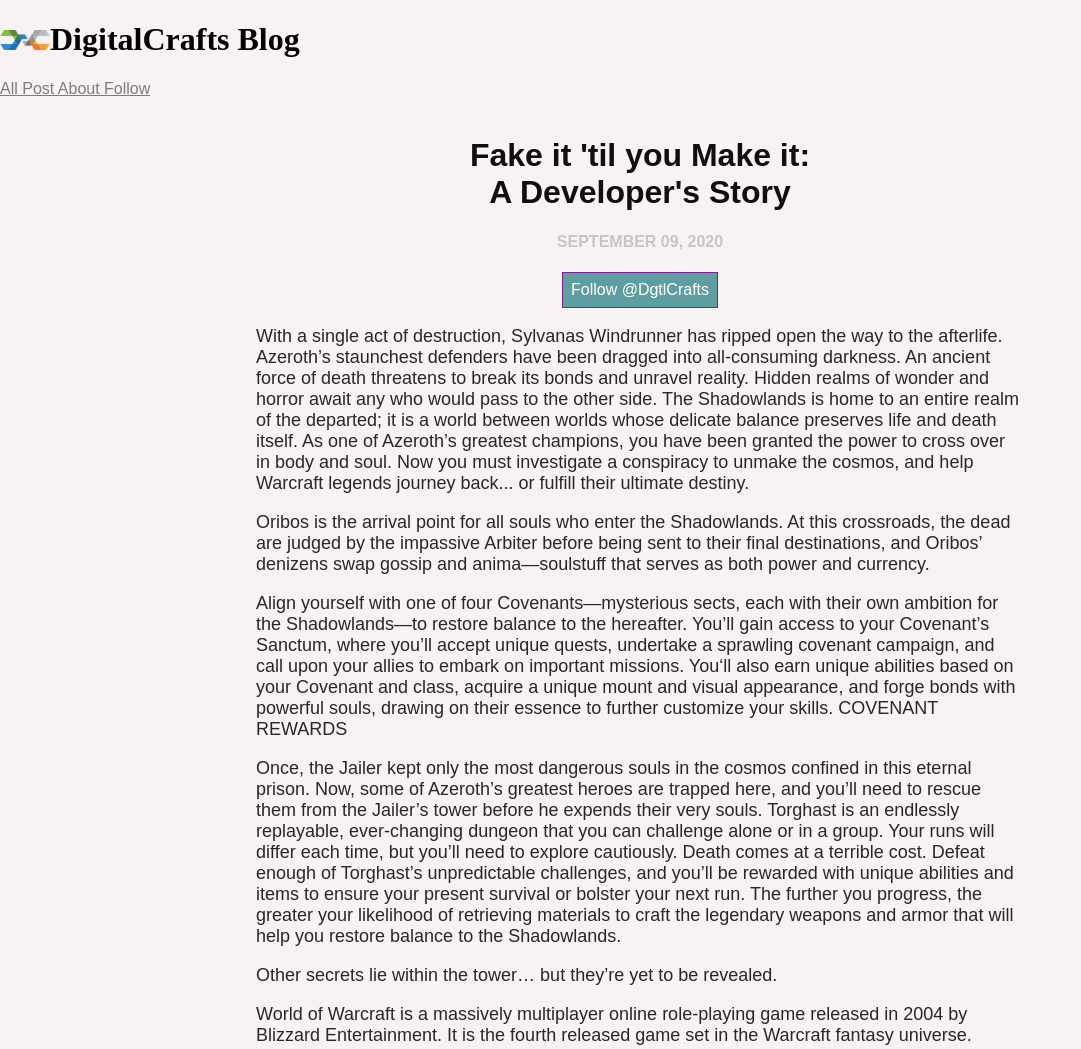
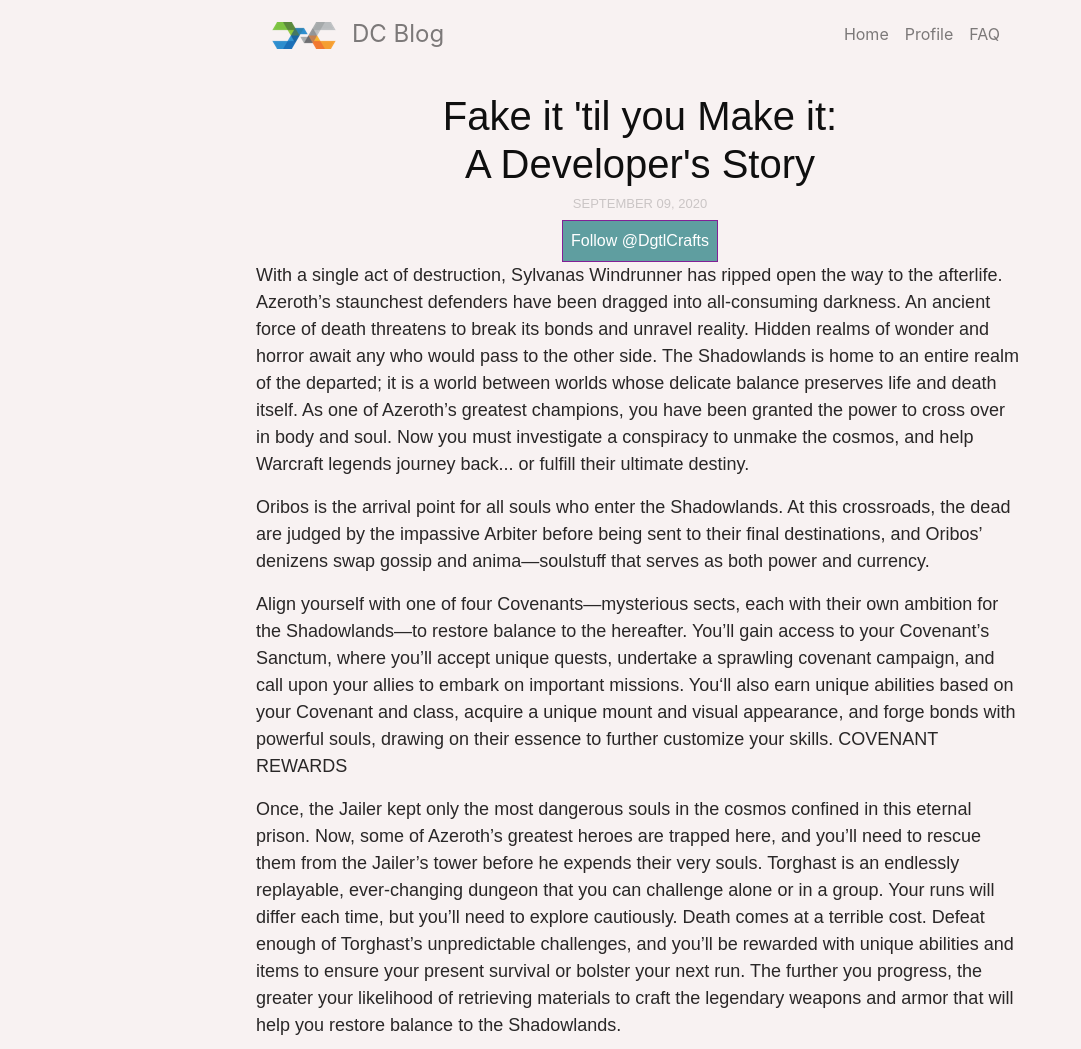
Before and after one commit to William-Thompson12/HTML-CSS-Bootcamp, a plain HTML site: page DC_Blog/DC_Blog.html in a window 1280 px wide. Shown: the top 1049 px of the page, without its empty margins (0-1081 px from the left). Drawn offline with nearby package versions, Linux system fonts and the light colour scheme.

Commit message:
fixed header on blog

```diff
--- a/DC_Blog/DC_Blog.html
+++ b/DC_Blog/DC_Blog.html
@@ -3,19 +3,27 @@
 <head>
     <meta charset="UTF-8">
     <meta name="viewport" content="width=device-width, initial-scale=1.0">
+    <link rel="stylesheet" href="https://stackpath.bootstrapcdn.com/bootstrap/4.5.2/css/bootstrap.min.css" integrity="sha384-JcKb8q3iqJ61gNV9KGb8thSsNjpSL0n8PARn9HuZOnIxN0hoP+VmmDGMN5t9UJ0Z" crossorigin="anonymous">
     <link rel="stylesheet" href="Styles.css">
     <title>DC Blog</title>
 </head>
 <body>
 <div class="page">
-    <div class="header">
-        <div class="dcLogo">
-        <h1><img src="img/logo.png" width="50" height="20">DigitalCrafts Blog</h1>
-        </div>
-        <div class="headerButtons">
-            <a href="#all">All Post About Follow</a>
-        </div>
-    </div>
+    <nav class="navbar navbar-expand-md navbar-light bg-clear">
+        <a class="navbar-brand"><img src="img/logo.png" ></a>
+        <span class="navbar-text">DC Blog</span>
+        <ul class="navbar-nav ml-auto">
+            <li class="nav-item">
+                <a class="nav-link" href="#">Home</a>
+            </li>
+            <li class="nav-item">
+                <a class="nav-link" href="#">Profile</a>
+            </li>
+            <li class="nav-item">
+                <a class="nav-link" href="#">FAQ</a>
+            </li>
+        </ul>
+    </nav>
     <br>
     <div class="title">
         <h1>Fake it 'til you Make it: <br> A Developer's Story </h1>
@@ -56,5 +64,8 @@
         </div>
     </div>
 </div>
+<script src="https://code.jquery.com/jquery-3.5.1.slim.min.js" integrity="sha384-DfXdz2htPH0lsSSs5nCTpuj/zy4C+OGpamoFVy38MVBnE+IbbVYUew+OrCXaRkfj" crossorigin="anonymous"></script>
+<script src="https://cdn.jsdelivr.net/npm/popper.js@1.16.1/dist/umd/popper.min.js" integrity="sha384-9/reFTGAW83EW2RDu2S0VKaIzap3H66lZH81PoYlFhbGU+6BZp6G7niu735Sk7lN" crossorigin="anonymous"></script>
+<script src="https://stackpath.bootstrapcdn.com/bootstrap/4.5.2/js/bootstrap.min.js" integrity="sha384-B4gt1jrGC7Jh4AgTPSdUtOBvfO8shuf57BaghqFfPlYxofvL8/KUEfYiJOMMV+rV" crossorigin="anonymous"></script>
 </body>
 </html>
--- a/DC_Blog/Styles.css
+++ b/DC_Blog/Styles.css
@@ -14,34 +14,7 @@
     color:rgb(99, 95, 95);
     opacity: 30%;
     text-align: center;
-}
-.header {
-    display: inline;
-    width: 100vw;
-    height: 20vh;
-}
-.dcLogo {
-    display: inline-block;
-
-}
-.headerButtons > a{
-    text-align: right;
-    color:rgb(99, 95, 95);
-    cursor: pointer;
-    font-family: sans-serif;
-    opacity: 80%;
-    margin: 0px 0px 0px 0px;
-}
-.header > h1 {
-    color:rgb(15, 15, 15);
-    margin: 0px 20% 0px 0px;
-}
-.header > h3 {
-    display: block;
-    color:rgb(99, 95, 95);
-    font-family: 'Courier New';
-    opacity: 80%;
-    float: right;
+    font-size: small;
 }
 .mainText {
     color:rgb(41, 39, 39);
@@ -79,3 +52,10 @@
 hr {
     width: 60%
 }
+nav {
+    width: 60vw;
+    margin-left: 20%;
+}
+.navbar-text {
+    font-size: x-large;
+}
```
Also changed, not shown: 1 other file.
